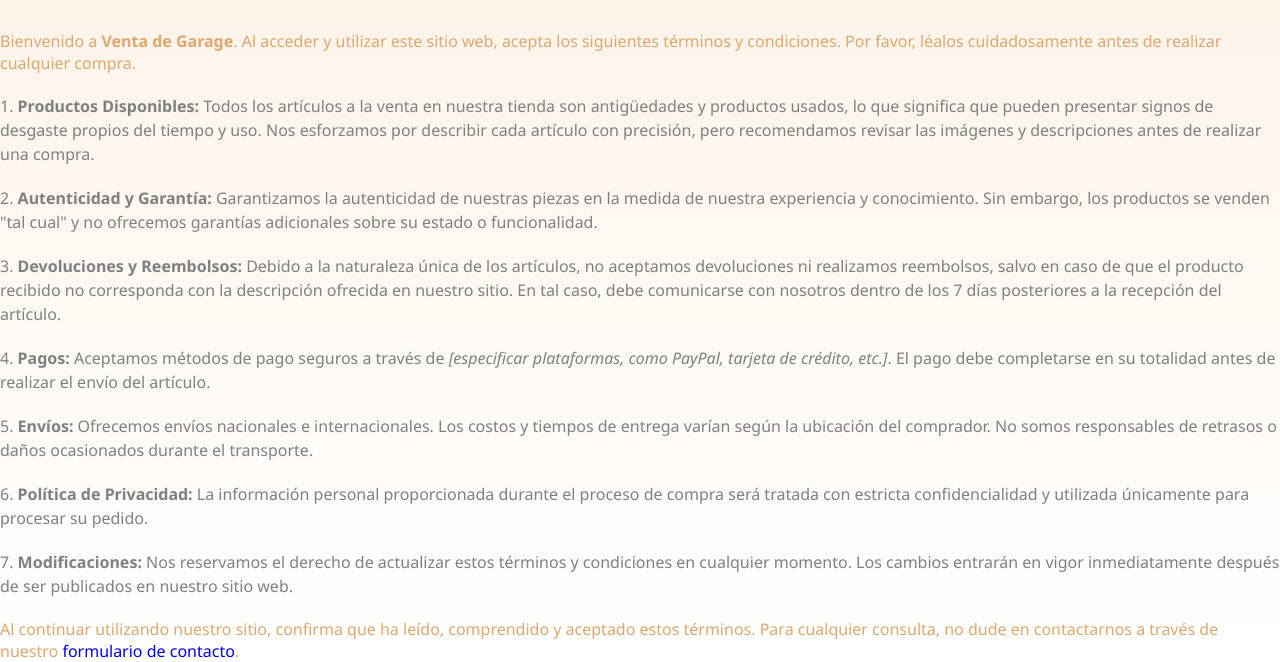
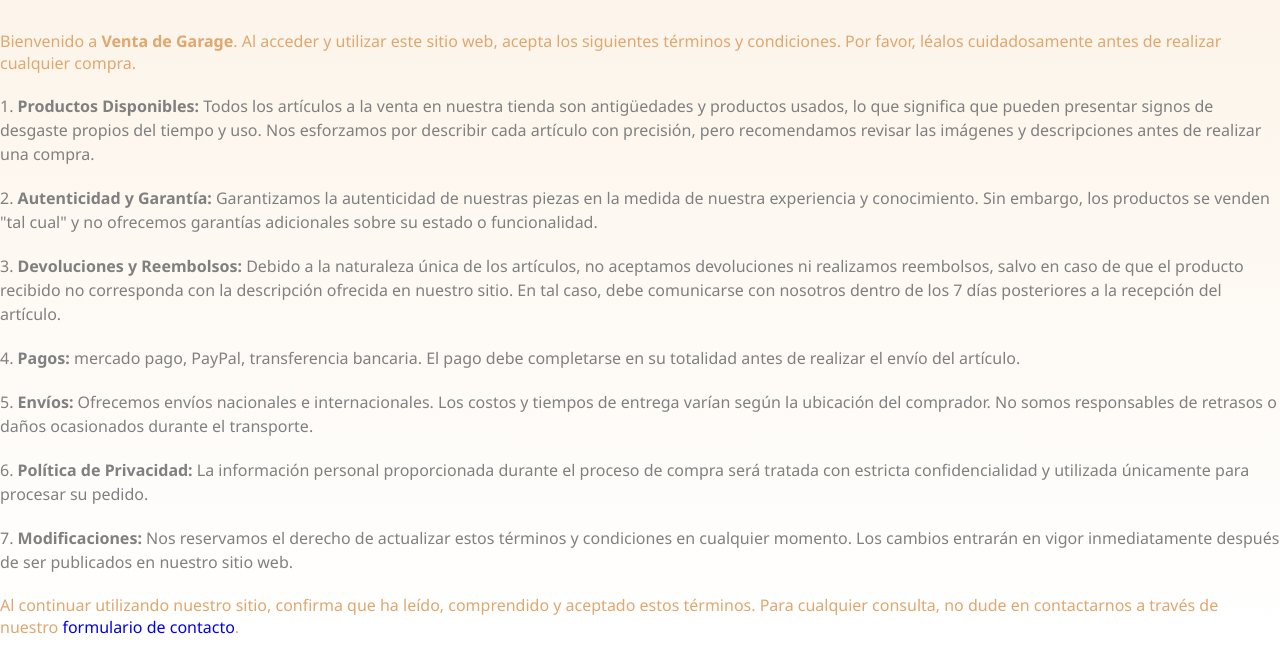
Before and after one commit to analucia8/Entrega-Desarrollo-Web-Coder, a plain HTML site: page pages/terminos_condiciones.html in a window 1280 px wide. Shown: the part 561-1223 px from the top of the page. After the commit the page ends 1199 px from the top, so only its background shows below. Drawn offline with nearby package versions, Linux system fonts and the light colour scheme.

Commit message:
correccion texto terminos y condiciones

```diff
--- a/pages/terminos_condiciones.html
+++ b/pages/terminos_condiciones.html
@@ -48,7 +48,7 @@
                 <strong>Devoluciones y Reembolsos:</strong> Debido a la naturaleza única de los artículos, no aceptamos devoluciones ni realizamos reembolsos, salvo en caso de que el producto recibido no corresponda con la descripción ofrecida en nuestro sitio. En tal caso, debe comunicarse con nosotros dentro de los 7 días posteriores a la recepción del artículo.
             </li>
             <li>
-                <strong>Pagos:</strong> Aceptamos métodos de pago seguros a través de <em>[especificar plataformas, como PayPal, tarjeta de crédito, etc.]</em>. El pago debe completarse en su totalidad antes de realizar el envío del artículo.
+                <strong>Pagos:</strong> mercado pago, PayPal, transferencia bancaria</em>. El pago debe completarse en su totalidad antes de realizar el envío del artículo.
             </li>
             <li>
                 <strong>Envíos:</strong> Ofrecemos envíos nacionales e internacionales. Los costos y tiempos de entrega varían según la ubicación del comprador. No somos responsables de retrasos o daños ocasionados durante el transporte.
```
